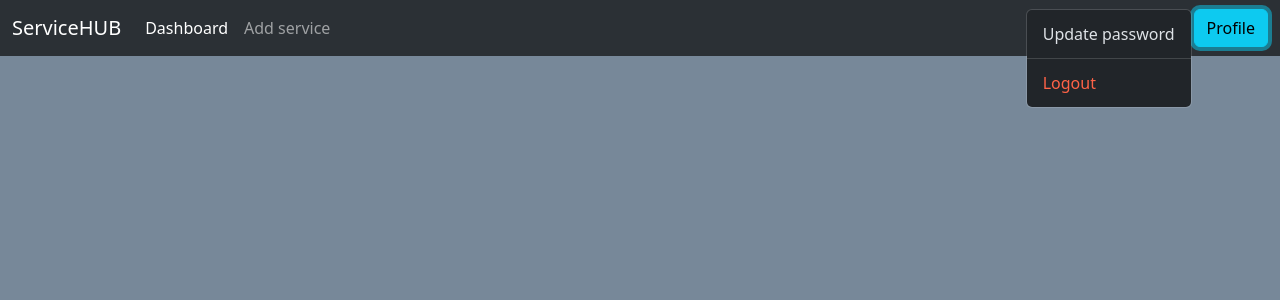
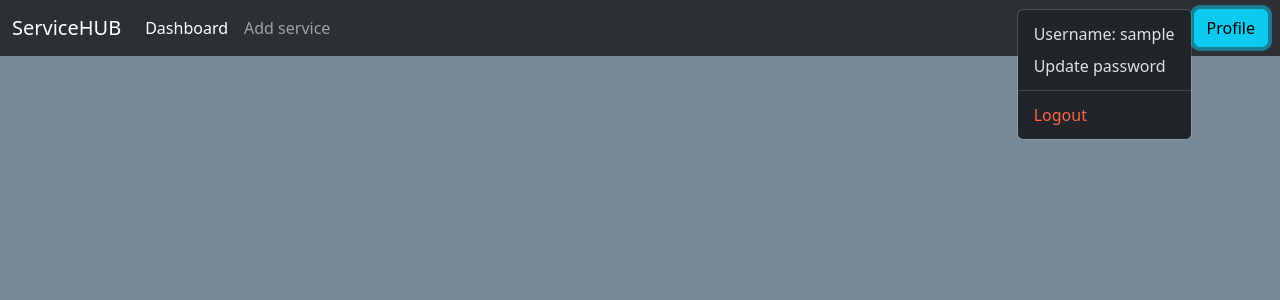
Before and after one commit to StefBuwalda/WebTech, a Flask app: page /dash/ in a window 1280 px wide, after a click on "Profile". Shown: the top 300 px of the page. Run offline with Flask 3, Linux system fonts and the light colour scheme; the visitor is signed in with stand-in values (Sample User, id 1).

Commit message:
added user profile name

```diff
--- a/application/templates/base_template.html
+++ b/application/templates/base_template.html
@@ -42,6 +42,7 @@
                         Profile
                     </button>
                     <ul class="dropdown-menu dropdown-menu-end dropdown-menu-lg-start" aria-labelledby="dropdownMenuButton1">
+                        <li class="dropdown-item">Username: {{current_user.username}} </li>
                         <li><a class="dropdown-item {% if active_page == 'update' %}active{% endif %}" href="{{url_for('auth.update')}}">Update password</a></li>
                         <li><hr class="dropdown-divider"></li>
                         <li><a class="dropdown-item" style="color: tomato;" data-bs-theme="dark" href="{{url_for('auth.logout')}}">Logout</a></li>
```
